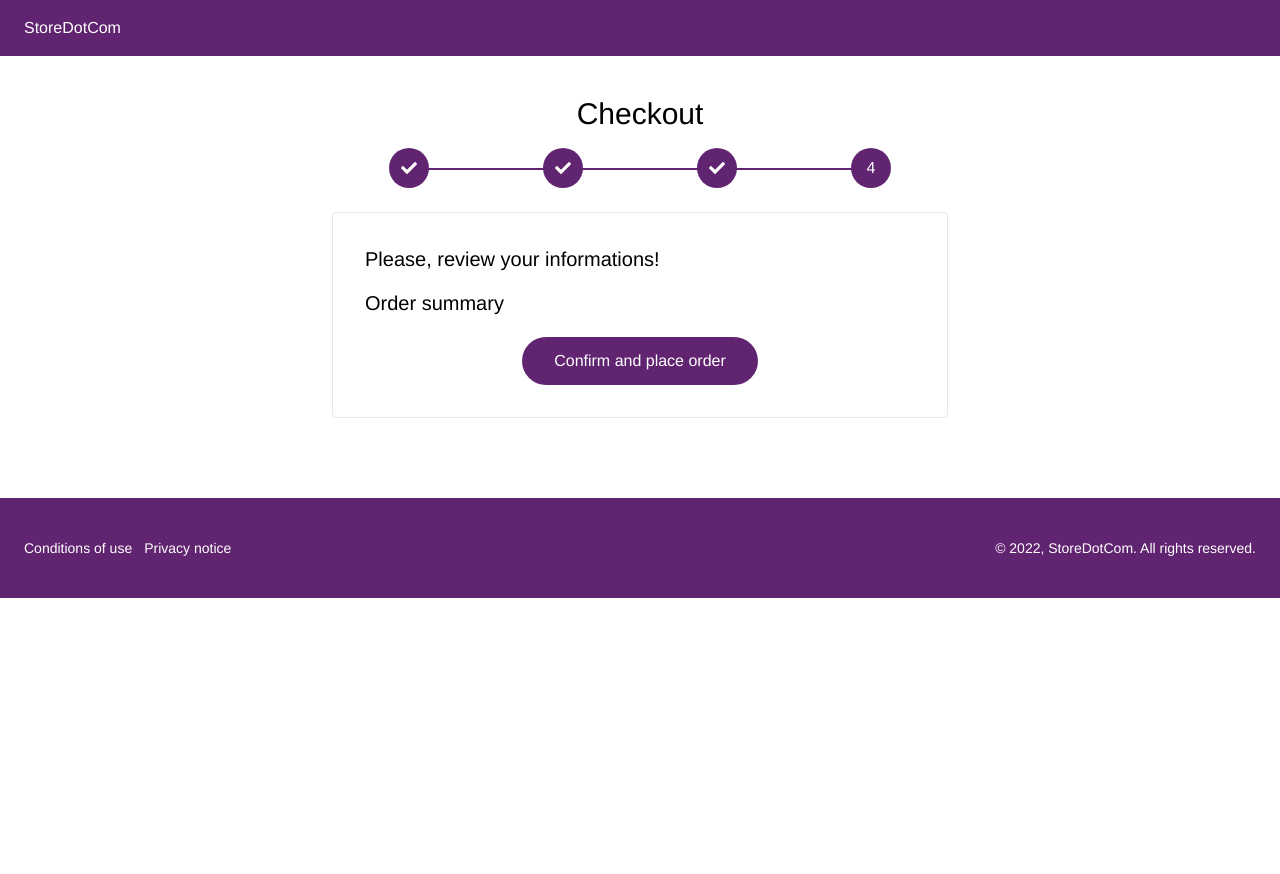
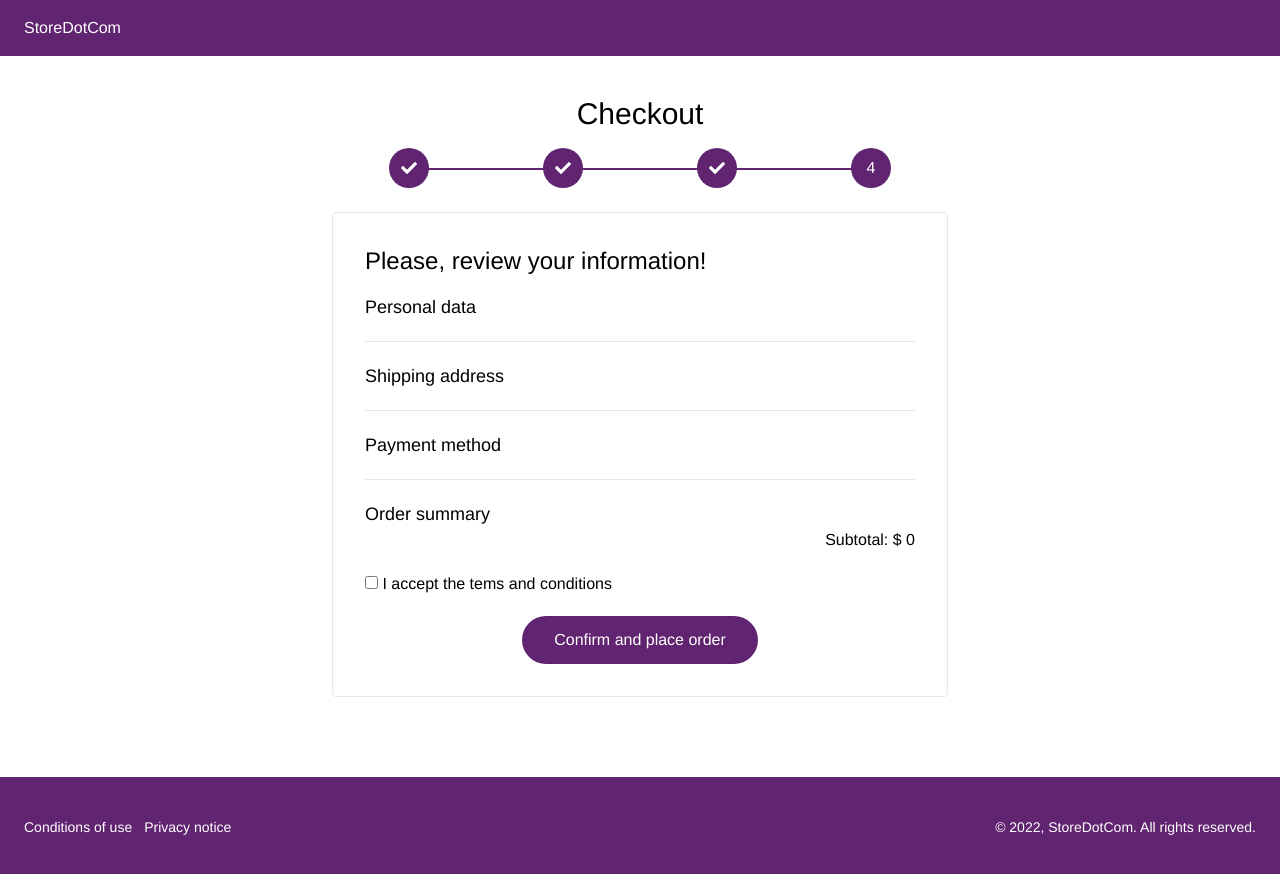
Before and after one commit to yujihayashi/checkout-frontend, a Next.js app: page /checkout/review in a window 1280 px wide. Shown: the top 874 px of the page. Before the commit the page ends 800 px from the top, so only its background shows below. Built offline with nearby package versions, Linux system fonts and the light colour scheme; a web font is replaced by a local one.

Commit message:
added checkbox field component

```diff
--- /dev/null
+++ b/src/components/form/checkbox.tsx
@@ -0,0 +1,16 @@
+import { FieldInterface } from "@/config/types";
+import { ChangeEvent, useState } from "react";
+
+export default function Checkbox({ options, handleChange, value, label, ...props }: FieldInterface) {
+    const [checked, setChecked] = useState(false)
+    const handleChecked = function (ev: ChangeEvent<HTMLInputElement>) {
+        setChecked(!checked);
+        if (handleChange !== undefined)
+            handleChange(ev)
+    }
+    return (
+        <label {...props}>
+            <input type="checkbox" checked={checked} onChange={handleChecked} /> {label}
+        </label>
+    )
+}
--- a/src/components/form/field.tsx
+++ b/src/components/form/field.tsx
@@ -1,5 +1,6 @@
 import { FieldInterface } from "@/config/types";
 import styles from "@/styles/components/Field.module.scss";
+import Checkbox from "./checkbox";
 import Radio from "./radio";
 
 export default function Field({ label, name, value, type = "text", handleChange, options, config, className }: FieldInterface) {
@@ -7,10 +8,13 @@ export default function Field({ label, name, value, type = "text", handleChange,
 
     switch (type) {
         case "radio":
-            input = <Radio type={type} name={name} value={value} handleChange={handleChange} options={options} />
+            input = <Radio type="radio" name={name} value={value} handleChange={handleChange} options={options} />
+            break;
+        case "checkbox":
+            input = <Checkbox type="checkbox" name={name} value={value} label={label} handleChange={handleChange} options={options} />
             break;
         case "select":
-            input = (<select name={name} value={value} onChange={handleChange} className={styles.field}>
+            input = (<select name={name} value={value as string | string[]} onChange={handleChange} className={styles.field}>
                 {options?.map((o, i) => (
                     <option value={o.value} key={i}>{o.label}</option>
                 ))}
@@ -22,13 +26,14 @@ export default function Field({ label, name, value, type = "text", handleChange,
         case "phone": // TODO -> create input for phone component
         case "postalcode":  // TODO -> create input for brazilian postalcode component
         default:
-            input = <input type={type} id={name} name={name} value={value} onChange={handleChange} className={styles.field} />
+            input = <input type={type} id={name} name={name} value={value as string | number | readonly string[]} onChange={handleChange} className={styles.field} />
             break;
     }
 
     return (
         <div className={`${styles.row} ${config?.width ? config.width : 'w-full'} ${className ? className : ''} ${styles[`field__${type}`]}`}>
-            <label htmlFor={name} className={styles.label}>{label}</label>
+            {/* show the label only if the type equals checkbox */}
+            {type !== 'checkbox' ? <label htmlFor={name} className={styles.label}>{label}</label> : ''}
             {input}
         </div>
     )
--- /dev/null
+++ b/src/components/interface/loading.tsx
@@ -0,0 +1,12 @@
+import { faCircleNotch } from "@fortawesome/free-solid-svg-icons";
+import { FontAwesomeIcon } from "@fortawesome/react-fontawesome";
+
+interface LoadingInterface {
+    text?: string
+}
+
+export default function Loading({ text = "Loading" }: LoadingInterface) {
+    return (
+        <span className="flex gap-2"><span><FontAwesomeIcon icon={faCircleNotch} className="animate-spin" /></span> {text}</span>
+    )
+}
--- a/src/components/layout/inc/header.inc.tsx
+++ b/src/components/layout/inc/header.inc.tsx
@@ -15,7 +15,7 @@ export default function Header({ handleCart, isCartOpen, cart }: { handleCart?:
     return (
         <div className="bg-primary text-white">
             <div className="container mx-auto px-6 py-4 flex justify-between items-center">
-                <span><Link href="/">StoreDotCom</Link></span>
+                <span><Link href="/"><a title="Go back to homepage">StoreDotCom</a></Link></span>
                 {cart && <div className="relative">
                     <Button onClick={(e) => { e.preventDefault(); handleCart(!isCartOpen) }} id="cart-button" color="primary-inverse"><><FontAwesomeIcon icon={faShoppingCart} /> <Tag>{counter.toString()}</Tag></></Button>
                     <Cart isCartOpen={isCartOpen} handleCart={handleCart} />
--- a/src/config/types.ts
+++ b/src/config/types.ts
@@ -3,7 +3,7 @@ import { MouseEventHandler, ChangeEventHandler } from "react"
 export interface FieldInterface {
     label?: string,
     name: string,
-    value?: string,
+    value?: string | boolean | number | any[],
     type: string,
     handleChange?: ChangeEventHandler<HTMLInputElement | HTMLSelectElement>,
     options?: FieldOptionsInterface[],
--- a/src/pages/checkout.tsx
+++ b/src/pages/checkout.tsx
@@ -10,14 +10,19 @@ import { getProducts } from "@/store/cart.store";
 import Form from "@/components/form/form";
 import Router from "next/router";
 import Steps from "@/components/interface/steps";
+import { useState } from "react";
 
 export default function Checkout() {
+    const [loading, setLoading] = useState(false);
     // get the products
     const products = useAppSelector(getProducts)
 
     const handleSubmit = (ev: { [key: string]: any }) => {
         console.log('ev', ev);
-        Router.push("/checkout/address")
+        setLoading(true) // show the loading
+
+        // simulating the request to any api
+        setTimeout(() => { setLoading(false); Router.push("/checkout/address"); }, 1500)
     }
 
     return (<CheckoutLayout>
@@ -32,10 +37,10 @@ export default function Checkout() {
                         <Steps step={1} />
                         <div className={styles.block}>
                             <div className="mb-4">
-                                <h2>Personal data</h2>
+                                <h2 className="text-2xl">Personal data</h2>
                                 <p>First we need informations about you to proceed.</p>
                             </div>
-                            <Form fields={personalData} handleSubmit={handleSubmit} />
+                            <Form fields={personalData} handleSubmit={handleSubmit} loading={loading} />
                         </div>
                     </div>
                 </div>
--- a/src/pages/checkout/address.tsx
+++ b/src/pages/checkout/address.tsx
@@ -5,11 +5,17 @@ import Form from "@/components/form/form";
 import Router from "next/router";
 import Steps from "@/components/interface/steps";
 import Head from "next/head";
+import { useState } from "react";
 
 export default function CheckoutAddress() {
+    const [loading, setLoading] = useState(false);
+
     const handleSubmit = (ev: { [key: string]: any }) => {
         console.log('ev', ev);
-        Router.push("/checkout/payment")
+        setLoading(true) // show the loading
+
+        // simulating the request to any api
+        setTimeout(() => { setLoading(false); Router.push("/checkout/payment"); }, 1500)
     }
     return (
         <CheckoutLayout>
@@ -21,8 +27,8 @@ export default function CheckoutAddress() {
                     <h1 className="mb-4 text-center text-3xl">Checkout</h1>
                     <Steps step={2} />
                     <div className={styles.block}>
-                        <h2 className="mb-4">Nice! Now we&apos;ll need your shipping address!</h2>
-                        <Form fields={address} handleSubmit={handleSubmit} />
+                        <h2 className="mb-4 text-2xl">Nice! Now we&apos;ll need your shipping address!</h2>
+                        <Form fields={address} handleSubmit={handleSubmit} loading={loading} />
                     </div>
                 </div>
             </div>
--- a/src/pages/checkout/payment.tsx
+++ b/src/pages/checkout/payment.tsx
@@ -5,11 +5,17 @@ import Form from "@/components/form/form";
 import Router from "next/router";
 import Steps from "@/components/interface/steps";
 import Head from "next/head";
+import { useState } from "react";
 
 export default function CheckoutPayment() {
+    const [loading, setLoading] = useState(false);
+
     const handleSubmit = (ev: { [key: string]: any }) => {
         console.log('ev', ev);
-        Router.push("/checkout/review");
+        setLoading(true) // show the loading
+
+        // simulating the request to any api
+        setTimeout(() => { setLoading(false); Router.push("/checkout/review"); }, 1500)
     }
     return (
         <CheckoutLayout>
@@ -21,8 +27,8 @@ export default function CheckoutPayment() {
                     <h1 className="mb-4 text-center text-3xl">Checkout</h1>
                     <Steps step={3} />
                     <div className={styles.block}>
-                        <h2 className="mb-4">Now select the payment method</h2>
-                        <Form fields={payment} handleSubmit={handleSubmit} />
+                        <h2 className="mb-4 text-2xl">Now select the payment method</h2>
+                        <Form fields={payment} handleSubmit={handleSubmit} loading={loading} />
                     </div>
                 </div>
             </div>
--- a/src/pages/checkout/review.tsx
+++ b/src/pages/checkout/review.tsx
@@ -4,17 +4,31 @@ import Button from "@/components/interface/button";
 import Router from "next/router";
 import CartProducts from "@/components/interface/cart-products";
 import { useAppSelector } from "@/config/hooks";
-import { getProducts } from "@/store/cart.store";
+import { getProducts, getTotal } from "@/store/cart.store";
 import Steps from "@/components/interface/steps";
 import Head from "next/head";
+import { ChangeEvent, useState } from "react";
+import Loading from "@/components/interface/loading";
+import Field from "@/components/form/field";
 
 export default function CheckoutReview() {
-    // get the products
-    const products = useAppSelector(getProducts)
+    const products = useAppSelector(getProducts); // get the products
+    const total = useAppSelector(getTotal); // get total value
+    const [loading, setLoading] = useState(false);
+    const [terms, setTerms] = useState(false);
+
+    const handleTerms = (ev: ChangeEvent<HTMLInputElement>) => {
+        setTerms(ev.target.checked)
+    }
 
     const handleSubmit = () => {
-        Router.push("/checkout/done")
+        setLoading(true);
+
+        // simulating the request to any api
+        setTimeout(() => { setLoading(false); Router.push("/checkout/done") }, 1500)
     }
+
+
     return (
         <CheckoutLayout>
             <Head>
@@ -25,13 +39,29 @@ export default function CheckoutReview() {
                     <h1 className="mb-4 text-center text-3xl">Checkout</h1>
                     <Steps step={4} />
                     <div className={styles.block}>
-                        <h2 className="mb-4">Please, review your informations!</h2>
+                        <h2 className="mb-4 text-2xl">Please, review your information!</h2>
+                        <div className="mb-5 pb-5 border-b">
+                            <h3 className="text-lg">Personal data</h3>
+                        </div>
+                        <div className="mb-5 pb-5 border-b">
+                            <h3 className="text-lg">Shipping address</h3>
+                        </div>
+                        <div className="mb-5 pb-5 border-b">
+                            <h3 className="text-lg">Payment method</h3>
+                        </div>
                         <div className="mb-5">
-                            <h2>Order summary</h2>
+                            <h3 className="text-lg">Order summary</h3>
                             <CartProducts products={products} />
+                            <div className="mb-2 text-right">Subtotal: $ {total}</div>
+                        </div>
+                        <div>
+                            <Field type="checkbox" name="terms" label="I accept the tems and conditions" value={terms} handleChange={handleTerms} />
                         </div>
                         <div className="flex justify-center">
-                            <Button onClick={handleSubmit} color="primary">Confirm and place order</Button>
+
+                            <Button onClick={handleSubmit} color="primary">
+                                {loading ? <Loading text="Placing the order" /> : 'Confirm and place order'}
+                            </Button>
                         </div>
                     </div>
                 </div>
```
Also changed, not shown: src/components/form/form.tsx (+9 -3 lines).
